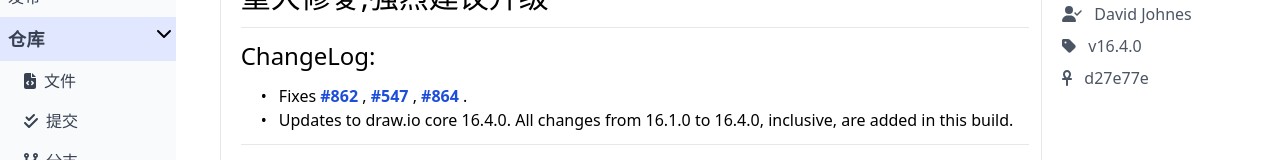
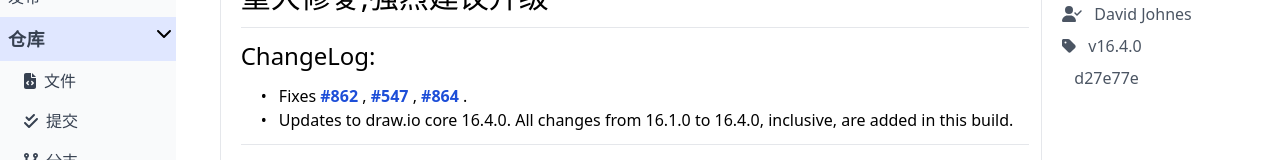
Before and after one commit to tujiapeng/SVNLab, a Vue app: page /#/projectOps/Project/ProjectRelease in a window 1280 px wide. Shown: the part 267-427 px from the top of the page. Built offline with nearby package versions, Linux system fonts and the light colour scheme.

Commit message:
fix release page commit icon

```diff
--- a/src/views/Project/ProjectRelease.vue
+++ b/src/views/Project/ProjectRelease.vue
@@ -111,7 +111,7 @@
 
         <div class="text-gray-600 py-1">
           <a href="">
-            <font-awesome-icon icon="ankh" class="min-w-min" />
+            <font-awesome-icon icon="['fa', 'code-commit']" class="min-w-min" />
             <span class="mx-3">{{ release.release_commit_id }}</span>
           </a>
         </div>
```
